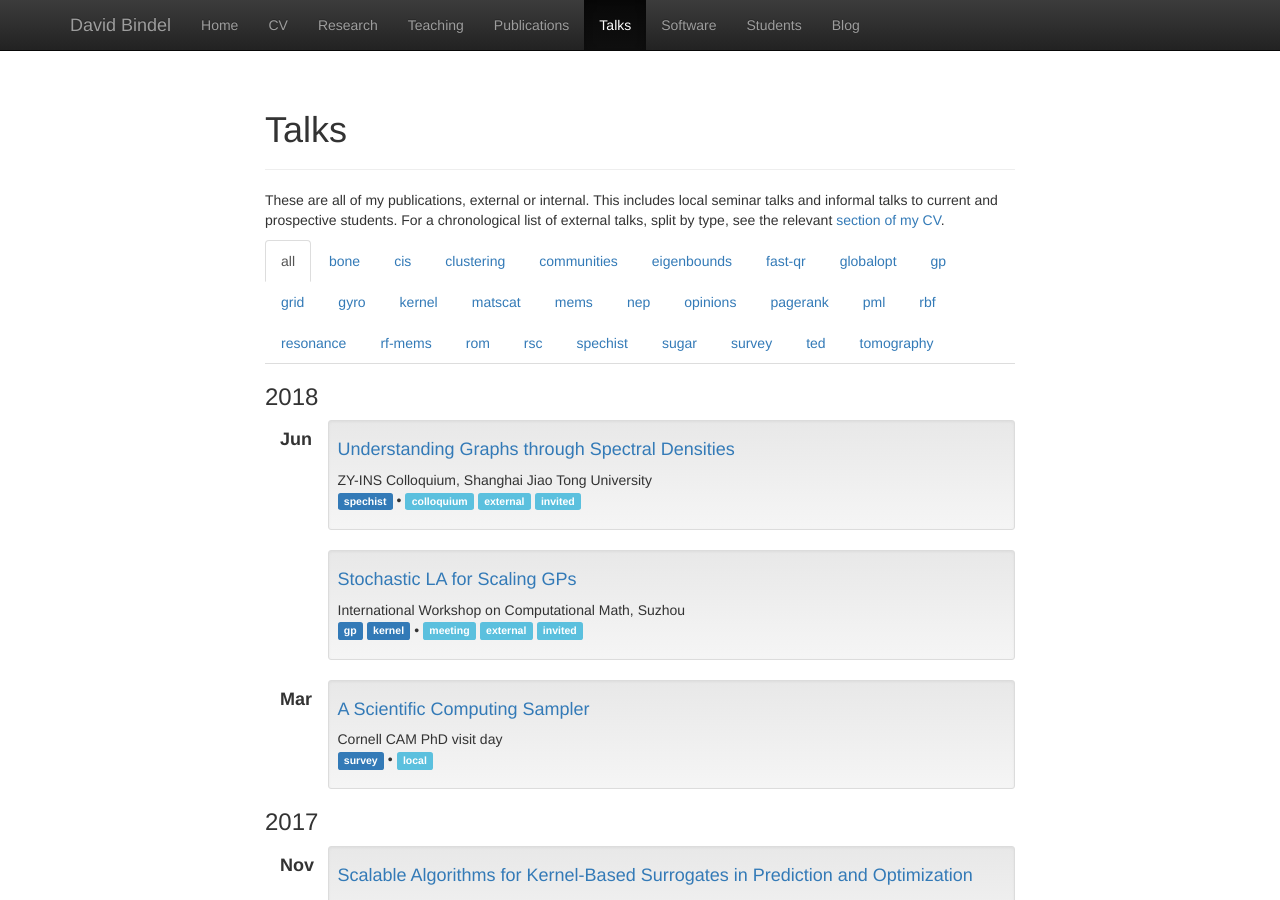
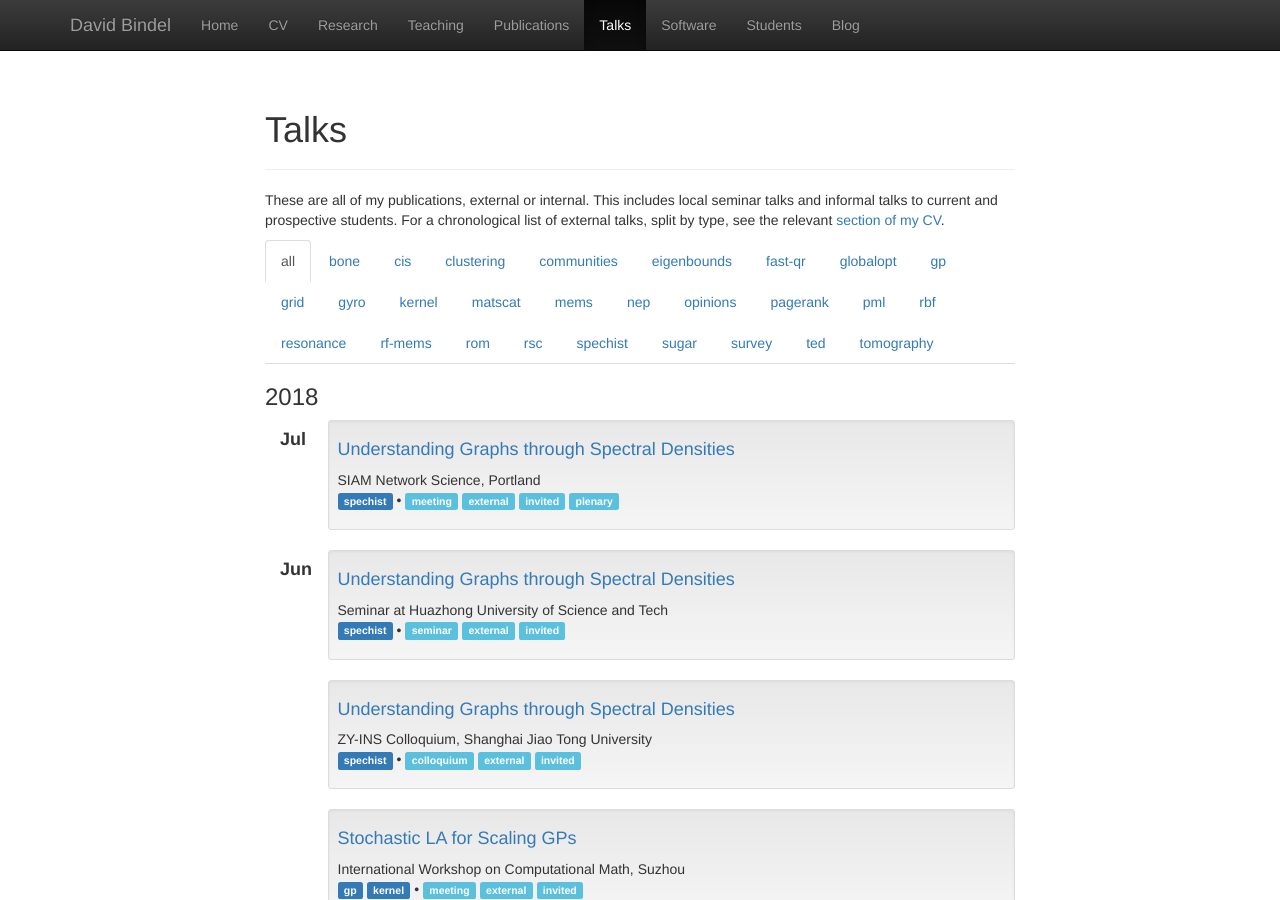
Before and after one commit to dbindel/cornell_web, a Jekyll site: the page built from talks.html, in a window 1280 px wide and 900 px high. Built offline with Jekyll 4.4.1, drawn with Linux system fonts in a browser that asks for light colours; nearby versions of some CDN libraries.

Commit message:
Added slides from HUST talk and for SIAM NS 18.

```diff
--- a/_data/present.yml
+++ b/_data/present.yml
@@ -1026,3 +1026,15 @@
   tags: [spechist]
   where: ZY-INS Colloquium, Shanghai Jiao Tong University
   type: [colloquium, external, invited]
+-
+  file: 2018-06-hust/hust-jun18.pdf
+  title: "Understanding Graphs through Spectral Densities"
+  tags: [spechist]
+  where: Seminar at Huazhong University of Science and Tech
+  type: [seminar, external, invited]
+-
+  file: 2018-07-siam/siam-jul18.pdf
+  title: "Understanding Graphs through Spectral Densities"
+  tags: [spechist]
+  where: SIAM Network Science, Portland
+  type: [meeting, external, invited, plenary]
```
